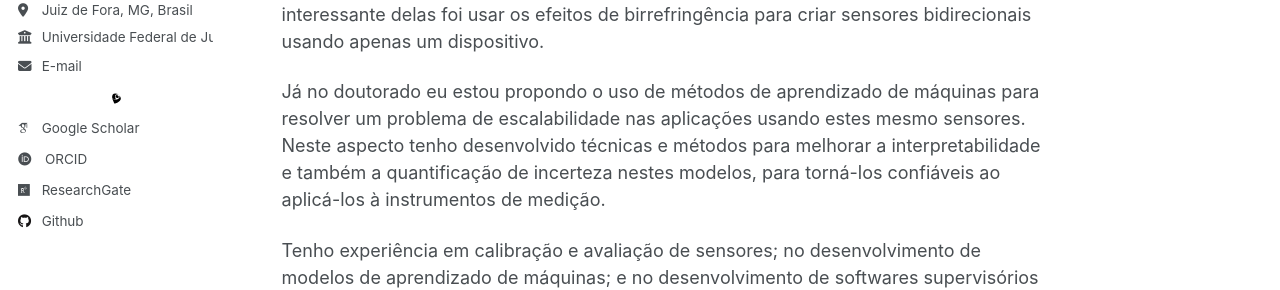
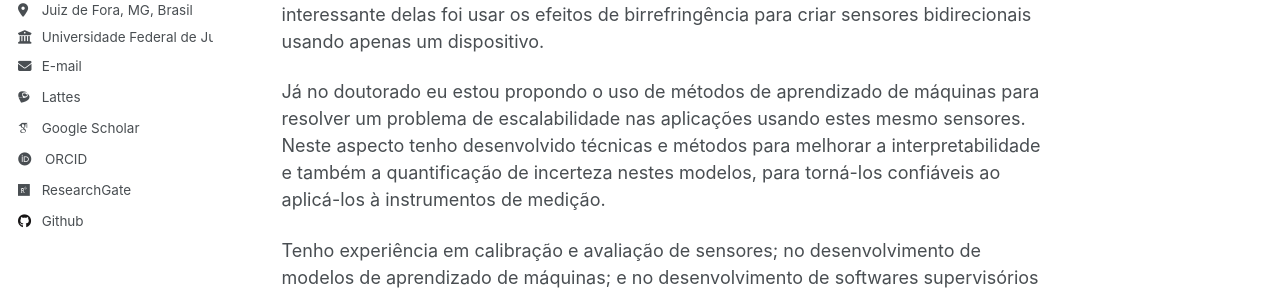
Before and after one commit to felipebarino/felipebarino.github.io, a Jekyll site: the page built from _pages/about.md, in a window 1280 px wide. Shown: the part 383-673 px from the top of the page. Built offline with Jekyll 4.4.1, drawn with Linux system fonts in a browser that asks for light colours; some web fonts are replaced.

Commit message:
lattes via academicons icon

```diff
--- a/_includes/author-profile.html
+++ b/_includes/author-profile.html
@@ -39,7 +39,7 @@
 
       <!-- Font Awesome and Academicons icons / Academic websites -->
       {% if author.lattes %}
-      <li><a href="{{ author.lattes }}"><span class="svg-icon-wrapper"></span><img src="/images/capes_inner.svg" alt="Currículo Lattes" class="svg-icon icon-pad-right">Lattes</a></li>
+      <li><a href="{{ author.lattes }}"><i class="ai ai-lattes ai-fw icon-pad-right"></i>Lattes</a></li>
       {% endif %}
       {% if author.arxiv %}
         <li><a href="{{ author.arxiv }}"><i class="ai ai-arxiv ai-fw icon-pad-right"></i>arXiv</a></li>
--- a/assets/css/main.scss
+++ b/assets/css/main.scss
@@ -45,10 +45,4 @@
     height: 1em;
     vertical-align: middle;
     display: inline-block;
-    margin-right: 0.5em;
-  }
-  .svg-icon-wrapper {
-    display: inline-block;
-    vertical-align: middle;
-    margin-right: 0.5em;
-  }
+ }
```
Also changed, not shown: images/capes_inner.svg (deleted), images/capes_round.svg (deleted).
